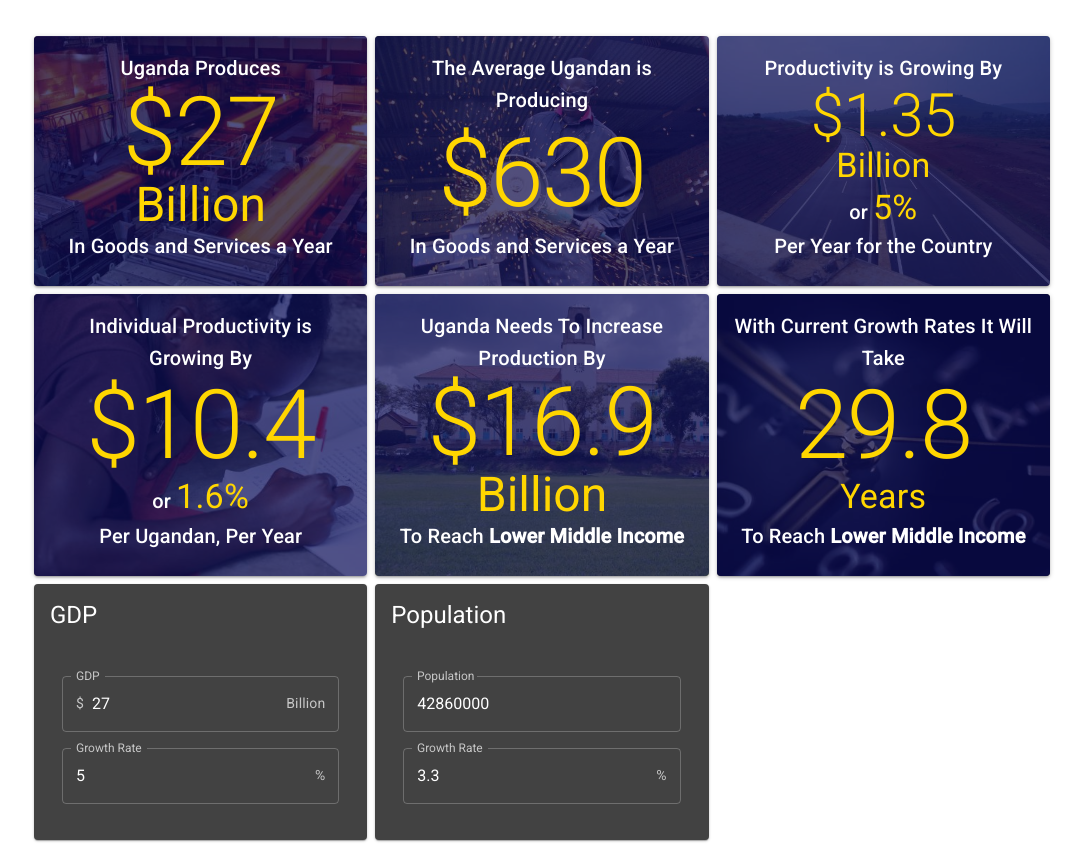
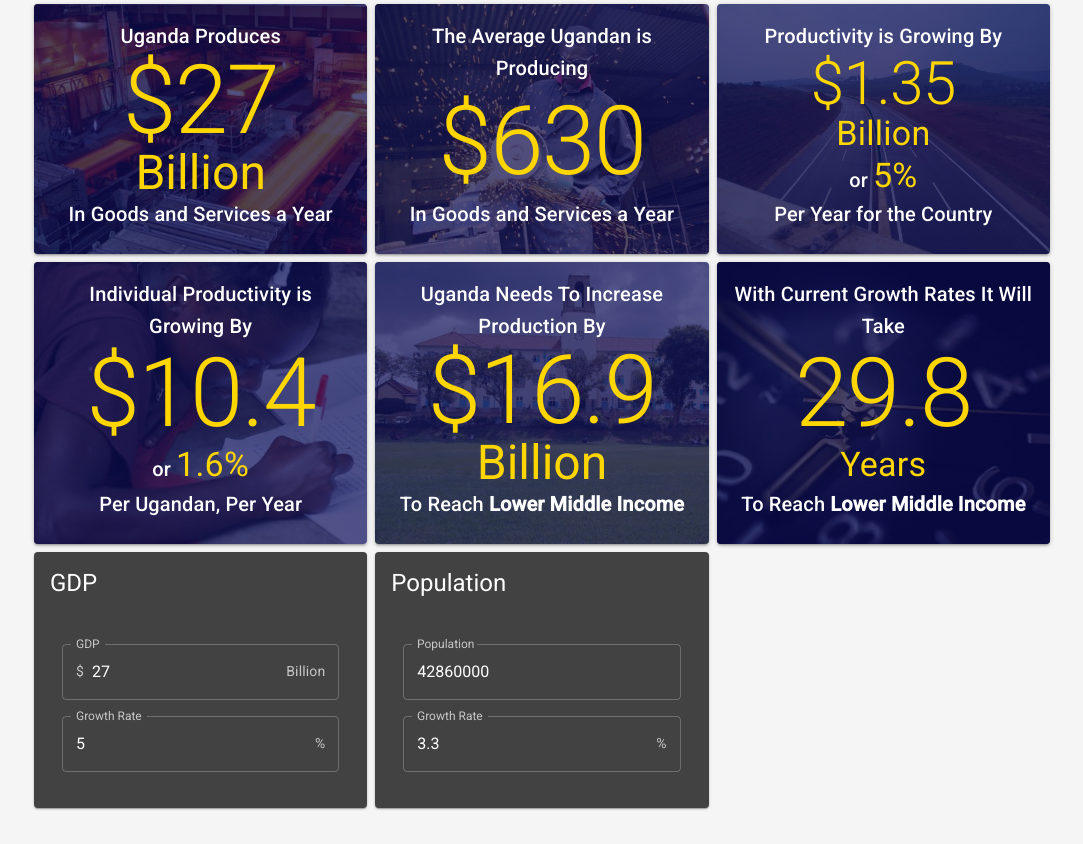
Before and after one commit to 256-io/dashboard, a React (Create React App) app: page / in a window 1280 px wide. Shown: the whole page, without its empty margins (98-1181 px from the left). After the commit the page ends 812 px from the top, so only its background shows below. Built offline with nearby package versions, Linux system fonts and the light colour scheme.

Commit message:
changed styling

```diff
--- a/src/App/titles/index.tsx
+++ b/src/App/titles/index.tsx
@@ -2,11 +2,7 @@ import React from 'react';
 import Typography from '@material-ui/core/Typography';
 
 const Titles = () => {
-  return (
-    <Typography variant="h6">
-      Dashboard
-    </Typography>
-  );
+  return <Typography variant="h6" />;
 };
 
 export default Titles;
--- a/src/index.css
+++ b/src/index.css
@@ -7,6 +7,7 @@ body {
     sans-serif;
   -webkit-font-smoothing: antialiased;
   -moz-osx-font-smoothing: grayscale;
+  background-color: whitesmoke;
 }
 
 code {
```
